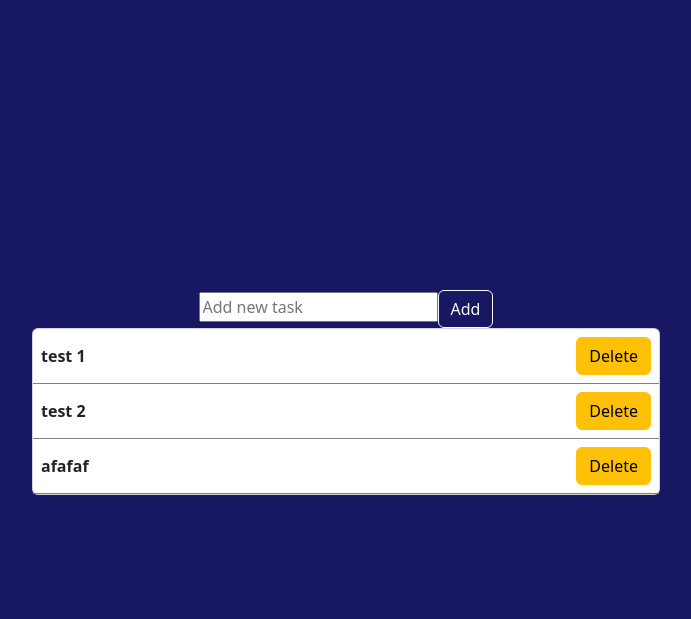
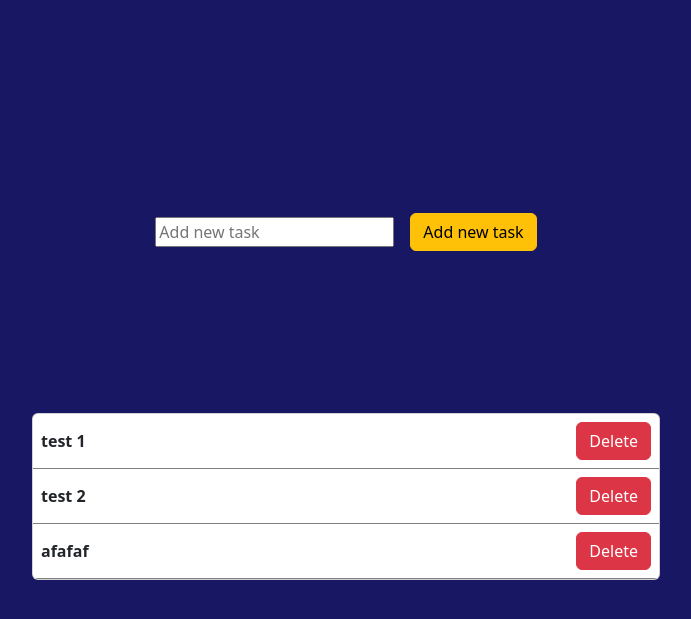
Before and after one commit to AlessandroPagliuca/php-todo-list-json, a PHP site: page / in a window 1280 px wide. Shown: the top 619 px of the page, without its empty margins (294-985 px from the left). Run offline with PHP 8.4, Linux system fonts and the light colour scheme; some libraries are stand-ins or nearby versions.

Commit message:
Upgraded toggle and deleteTask

```diff
--- a/index.php
+++ b/index.php
@@ -20,14 +20,18 @@
     <div id="app" class="container-fluid d-flex flex-column justify-content-center align-items-center">
 
         <form @submit.prevent="addTask">
-            <input type="text" placeholder="Add new task" v-model="newTask">
-            <input type="submit" value="Add" class=" btn btn-outline-light">
+
+            <div class="d-flex align-items-center">
+                <input type="text" placeholder="Add new task" v-model="newTask" class="m-2">
+                <button class="btn btn-warning m-2">Add new task</button>
+            </div>
+
         </form>
 
-        <ul class="card w-50">
-            <li v-for="(task, index) in tasks" :key="index" class="d-flex justify-content-between align-items-center fw-semibold">
+        <ul class="card w-50 mt-5">
+            <li v-for="(task, index) in tasks" :key="index" class="d-flex justify-content-between align-items-center fw-semibold" :class="{ completed: task.completed }" @click="toggleTask(index)">
                <div class="m-2">{{ task.task }}</div>
-               <button class="btn btn-warning m-2">Delete</button>
+               <button class="btn btn-danger m-2" @click="deleteTask(index)">Delete</button>
             </li>
         </ul>
     </div>
--- a/js/script.js
+++ b/js/script.js
@@ -36,6 +36,25 @@ createApp({
 
         },
 
+        toggleTask(index) {
+
+            this.tasks[index].completed = !this.tasks[index].completed;
+
+        },
+
+        deleteTask(index) {
+            // Rimuove il task dalla lista di attività utilizzando l'indice
+            this.tasks.splice(index, 1);
+
+            // Effettua la richiesta DELETE al server per rimuovere il task
+            axios.delete('server.php', { data: { index: index }})
+                .then(res => {
+                    console.log(res.data);
+                })
+                .catch(error => {
+                    console.error(error);
+                });
+        },
         loadTasks() {
             axios.get('tasks.json')
             .then(res => {
--- a/style/style.css
+++ b/style/style.css
@@ -6,12 +6,21 @@ body {
 #app{
     height: 100vh;
 }
+form{
+    height: 20vh;
 
+}
 ul{
     list-style: none;
     padding: 0;
+    height: 80vh;
+    overflow-y: auto;
 }
 
 li{
     border-bottom: 1px solid grey;
 }
+
+.completed div{
+    text-decoration: line-through;
+}
```
